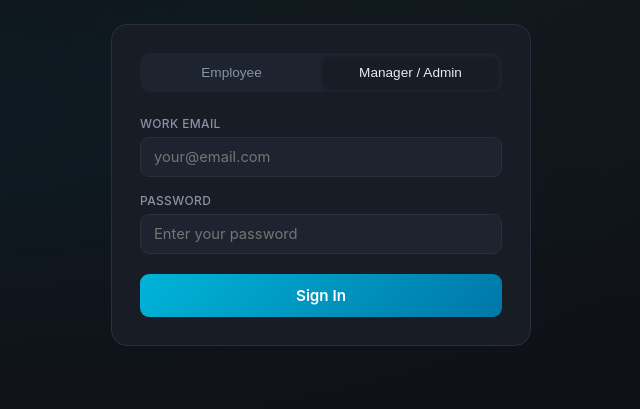
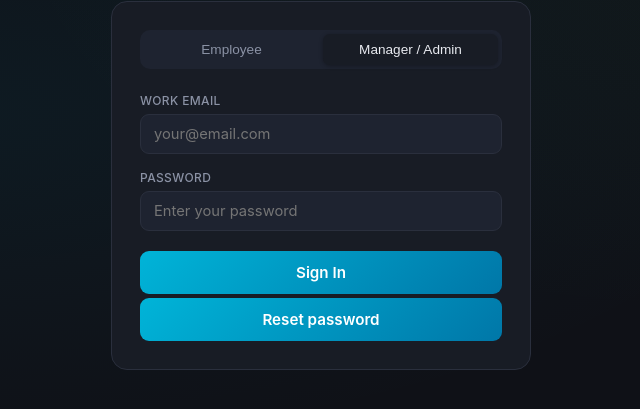
Before and after one commit to dipeshgautam9/PezzanoInduction, a plain HTML site: page pezzano-portal-COMPLETE.html in a window 1280 px wide. Both pictures are taken after a click on the button "Manager / Admin". Shown: the part 285-694 px from the top of the page, without its empty margins (319-959 px from the left). Drawn offline with nearby package versions, Linux system fonts and the light colour scheme.

Commit message:
Add reset password button for manager login

```diff
--- a/pezzano-portal-COMPLETE.html
+++ b/pezzano-portal-COMPLETE.html
@@ -176,11 +176,12 @@ tbody tr:hover{background:var(--surface2)}
       </div>
       <!-- MANAGER -->
       <div class="panel" id="panel-manager">
-        <div class="field"><label>Work Email</label><input id="mgr-email" type="email" placeholder="your@email.com" autocomplete="email"/></div>
-        <div class="field"><label>Password</label><input id="mgr-pass" type="password" placeholder="Enter your password" autocomplete="current-password"/></div>
-        <button class="login-btn" id="mgr-btn" onclick="loginManager()">Sign In</button>
-        <div class="msg" id="mgr-msg"></div>
-      </div>
+  <div class="field"><label>Work Email</label><input id="mgr-email" type="email" placeholder="your@email.com" autocomplete="email"/></div>
+  <div class="field"><label>Password</label><input id="mgr-pass" type="password" placeholder="Enter your password" autocomplete="current-password"/></div>
+  <button class="login-btn" id="mgr-btn" onclick="loginManager()">Sign In</button>
+  <button type="button" class="login-btn" id="reset-password">Reset password</button>
+  <div class="msg" id="mgr-msg"></div>
+</div>
     </div>
   </div>
 </div>
```
